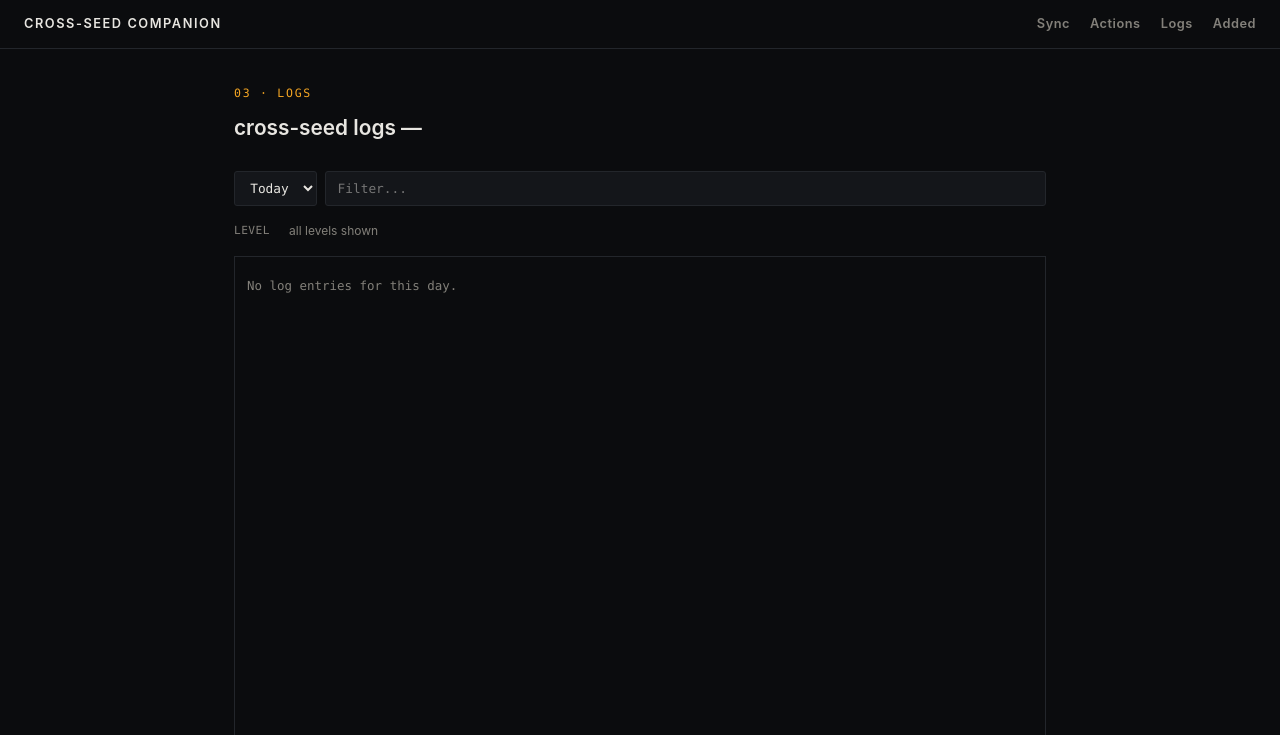
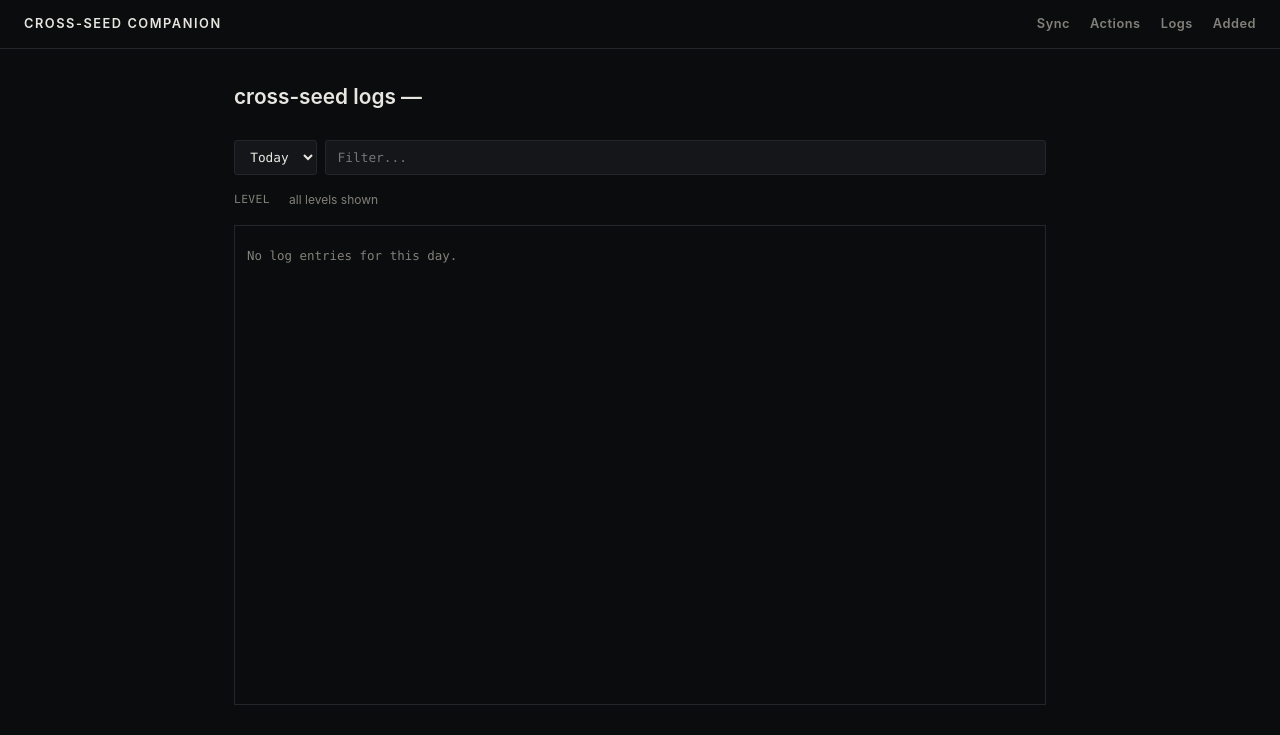
Before and after one commit to exoenjoi/cross-seed-companion, a FastAPI app: template app/templates/logs.html in a window 1280 px wide. Shown: the top 735 px of the page. Run offline with FastAPI, Linux system fonts and the light colour scheme; the template is opened without the code that fills it, so the values that code supplies are empty; parts of the project's set-up code (start-up, migrations or seed data) failed here and were passed over.

Commit message:
refactor(ui): remove the eyebrow labels and section numbers above page titles
Co-Authored-By: Claude Sonnet 5 <noreply@anthropic.com>

```diff
--- a/app/templates/actions.html
+++ b/app/templates/actions.html
@@ -1,6 +1,5 @@
 {% extends "base.html" %}
 {% block content %}
-<span class="section-tag">02 · Actions</span>
 <h1 class="page-title">cross-seed actions</h1>
 
 <div id="ping-badge" aria-live="polite" hx-get="/actions/ping" hx-trigger="load, every 15s" hx-swap="innerHTML">
--- a/app/templates/added.html
+++ b/app/templates/added.html
@@ -1,7 +1,6 @@
 {# app/templates/added.html #}
 {% extends "base.html" %}
 {% block content %}
-<span class="section-tag">04 · Added</span>
 <h1 class="page-title">Torrents added by cross-seed</h1>
 
 <div class="log-controls">
--- a/app/templates/base.html
+++ b/app/templates/base.html
@@ -70,15 +70,6 @@
       max-width: 860px;
       margin: 0 auto;
       padding: 2rem 1.5rem 4rem;
-    }
-    .section-tag {
-      display: inline-block;
-      font-family: var(--mono);
-      font-size: 0.72rem;
-      letter-spacing: 0.15em;
-      text-transform: uppercase;
-      color: var(--accent);
-      margin-bottom: 0.6rem;
     }
     h1.page-title {
       font-size: 1.3rem;
--- a/app/templates/logs.html
+++ b/app/templates/logs.html
@@ -1,6 +1,5 @@
 {% extends "base.html" %}
 {% block content %}
-<span class="section-tag">03 · Logs</span>
 <h1 class="page-title">
   cross-seed logs
   {% if selected_day == "current" %}(live){% else %}— {{ selected_day }}{% endif %}
--- a/app/templates/sync.html
+++ b/app/templates/sync.html
@@ -1,6 +1,5 @@
 {% extends "base.html" %}
 {% block content %}
-<span class="section-tag">01 · Sync</span>
 <h1 class="page-title">Indexers Prowlarr → cross-seed</h1>
 <div id="sync-result" aria-live="polite">
   {% include "_sync_result.html" %}
```
